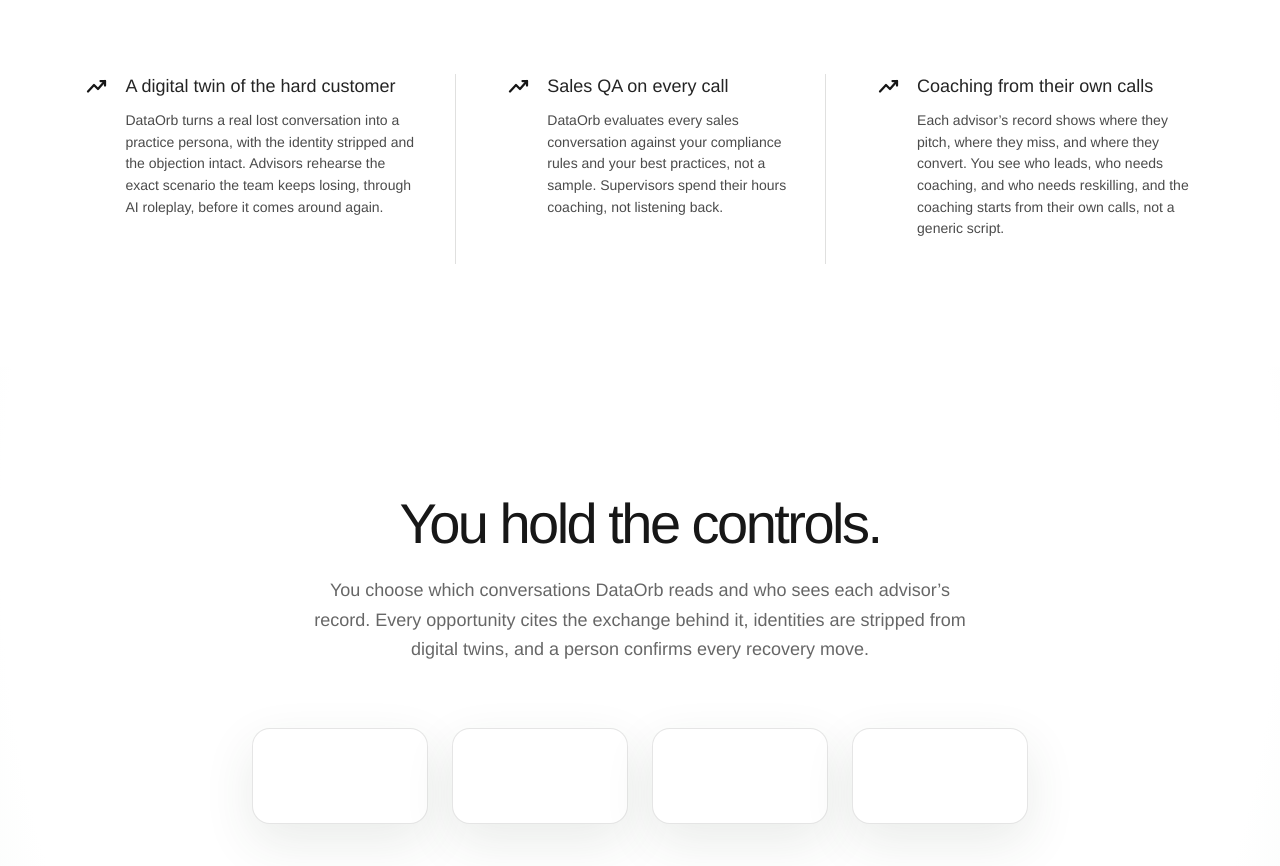
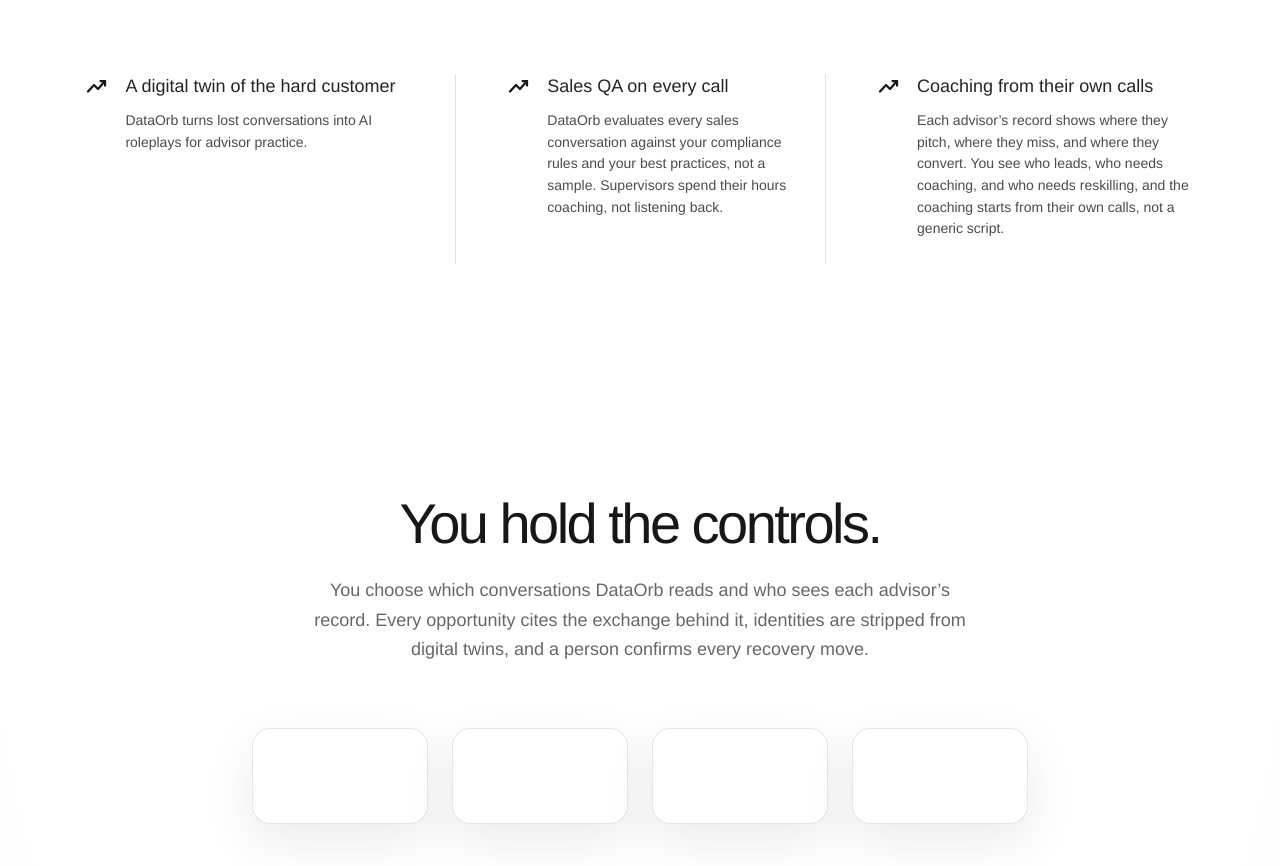
Before and after one commit to Umesh0014/DO-website, a Next.js app: page /revenue-intelligence in a window 1280 px wide. Shown: the part 3138-4004 px from the top of the page. Built offline with nearby package versions, Linux system fonts and the light colour scheme; a web font is replaced by a local one.

Commit message:
Refine digital twin copy

```diff
--- a/app/components/IntelligenceLandingPage.tsx
+++ b/app/components/IntelligenceLandingPage.tsx
@@ -115,7 +115,7 @@ const revenueSections: IntelligenceSection[] = [
     features: [
       {
         title: "A digital twin of the hard customer",
-        body: "DataOrb turns a real lost conversation into a practice persona, with the identity stripped and the objection intact. Advisors rehearse the exact scenario the team keeps losing, through AI roleplay, before it comes around again.",
+        body: "DataOrb turns lost conversations into AI roleplays for advisor practice.",
       },
       {
         title: "Sales QA on every call",
```
